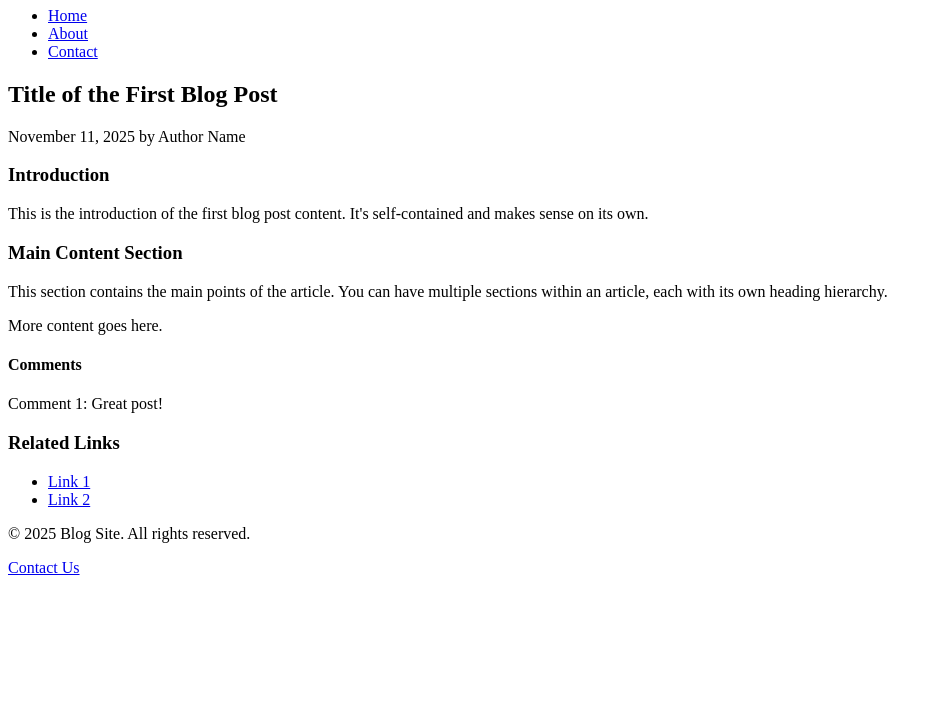
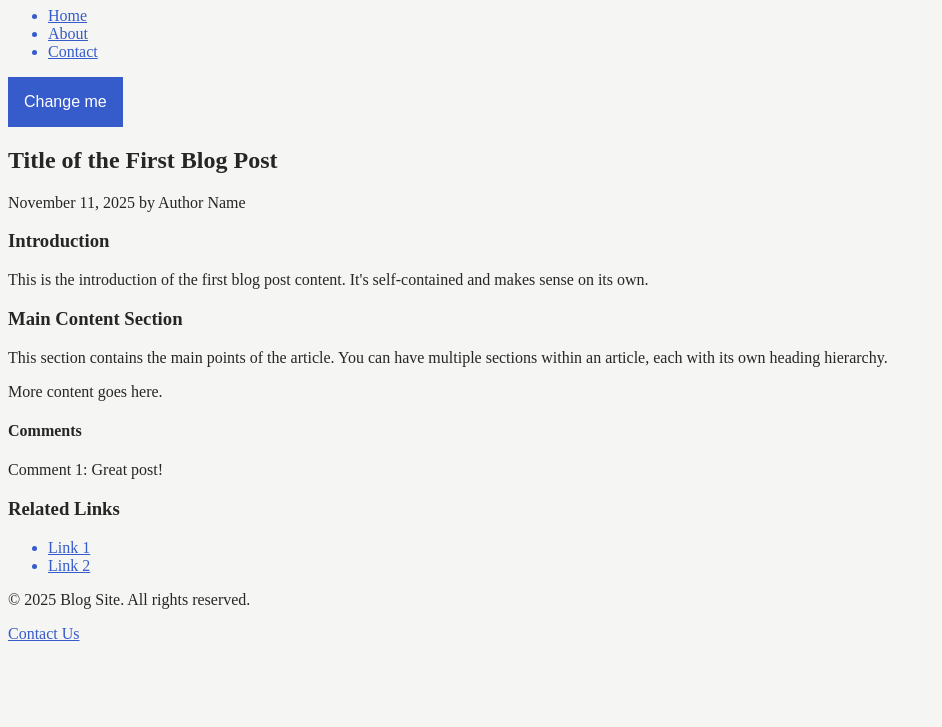
Before and after one commit to IDBCourses/kd401b-ht26-a3-Teddiefinstrom, a plain HTML site: page index.html in a window 1280 px wide. Shown: the part 73-800 px from the top of the page, without its empty margins (0-942 px from the left). Drawn offline with Linux system fonts and the light colour scheme.

Commit message:
Added colour palette, created a dark and light css file and a toggle button.

```diff
--- /dev/null
+++ b/dark.css
@@ -0,0 +1,33 @@
+:root {
+  --color-bg: #262626;
+  --color-text: #f5f5f3;
+  --color-accent: #8eaaff;
+  --color-accent-hover: hsl(225, 100%, 68%);
+  --color-surface: #383838;
+  --color-on-primary: #262626;
+}
+
+body {
+  background-color: var(--color-bg);
+  color: var(--color-text);
+}
+
+a {
+  color: var(--color-accent);
+}
+
+a:hover {
+  color: var(--color-accent-hover);
+}
+
+button {
+  background-color: var(--color-accent);
+  color: var(--color-on-primary);
+  border: none;
+  padding: 1rem 1rem;
+  text-align: center;
+  text-decoration: none;
+  display: inline-block;
+  font-size: 16px;
+  cursor: pointer;
+}
--- a/index.html
+++ b/index.html
@@ -1,4 +1,4 @@
-<!DOCTYPE html>
+<!doctype html>
 <html lang="en">
   <head>
     <meta charset="UTF-8" />
@@ -6,7 +6,8 @@
     <title>Portfolio: [Insert Name Here]</title>
     <script src="script.js" type="module"></script>
     <!-- Optional: Link to a CSS file if desired -->
-    <link rel="stylesheet" href="style.css" />
+    <link rel="stylesheet" href="dark.css" />
+    <link id="theme" rel="stylesheet" href="light.css" />
   </head>
 
   <body>
@@ -20,6 +21,8 @@
         </ul>
       </nav>
     </header>
+
+    <button id="toggle-theme">Change me</button>
 
     <main>
       <!-- Blog Post 1 -->
--- /dev/null
+++ b/light.css
@@ -0,0 +1,34 @@
+:root {
+  --color-bg: #f5f5f3;
+  --color-text: #262626;
+  --color-accent: #365bcb;
+  --color-accent-hover: hsl(225, 59%, 40%);
+  --color-surface: #e5e5e5;
+  --color-on-primary: #ffffff;
+}
+
+body {
+  background-color: var(--color-bg);
+  color: var(--color-text);
+}
+
+li,
+a {
+  color: var(--color-accent);
+}
+
+a:hover {
+  color: var(--color-accent-hover);
+}
+
+button {
+  background-color: var(--color-accent);
+  color: var(--color-on-primary);
+  border: none;
+  padding: 1rem 1rem;
+  text-align: center;
+  text-decoration: none;
+  display: inline-block;
+  font-size: 16px;
+  cursor: pointer;
+}
--- a/script.js
+++ b/script.js
@@ -0,0 +1,10 @@
+const toggleBtn = document.getElementById("toggle-theme");
+const modeToggle = document.getElementById("theme");
+
+toggleBtn.addEventListener("click", () => {
+  if (modeToggle.getAttribute("href") === "light.css") {
+    modeToggle.href = "dark.css";
+  } else {
+    modeToggle.href = "light.css";
+  }
+});
```
Also changed, not shown: style.css (deleted).
